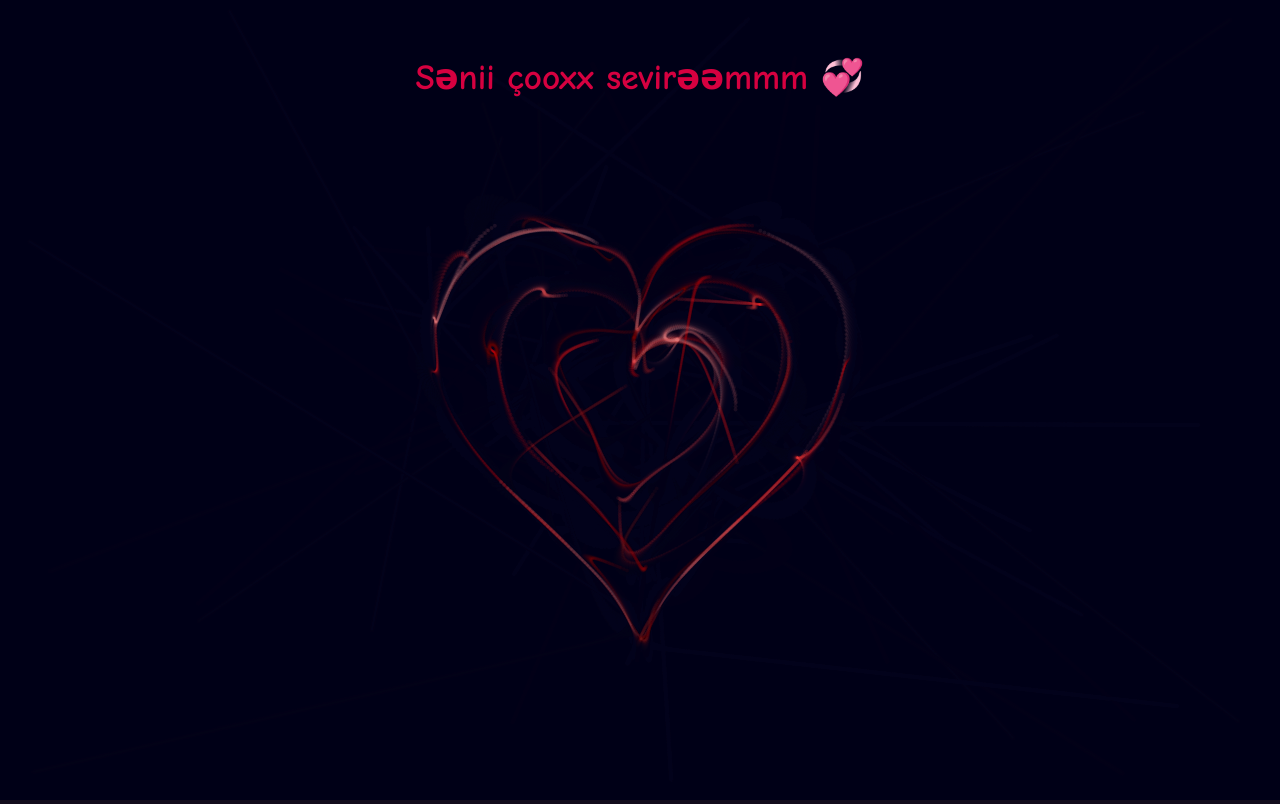
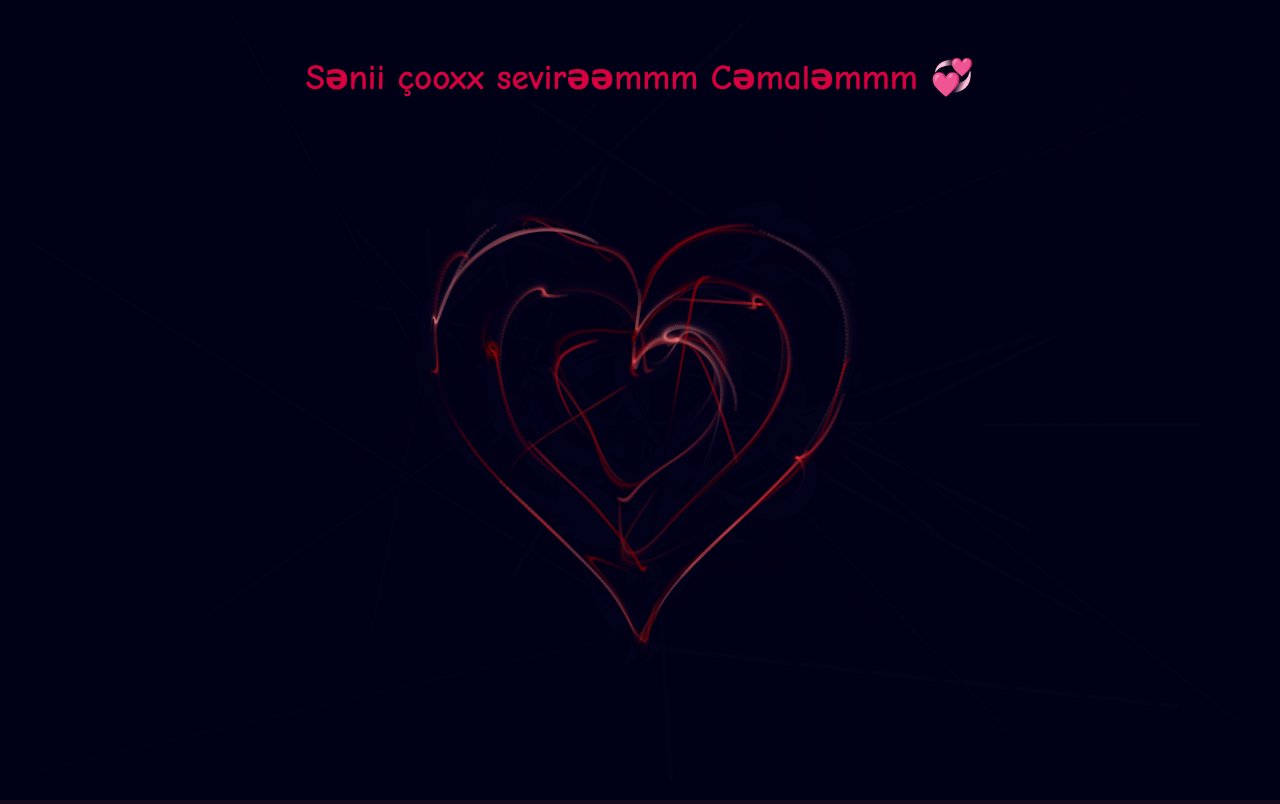
Before and after one commit to Silgimusicbot/love, a plain HTML site: page heart.html in a window 1280 px wide. Drawn offline with Linux system fonts and the light colour scheme.

Commit message:
Update heart.html

```diff
--- a/heart.html
+++ b/heart.html
@@ -7,7 +7,7 @@
     <link rel="stylesheet" href="css/style2.css" />
 </head>
 <body>
-    <div class="love-text">Sənii çooxx sevirəəmmm 💞</div>
+    <div class="love-text">Sənii çooxx sevirəəmmm Cəmaləmmm 💞</div>
     <canvas id="alx"></canvas>
     <script src="js/script2.js"></script>
 </body>
```
